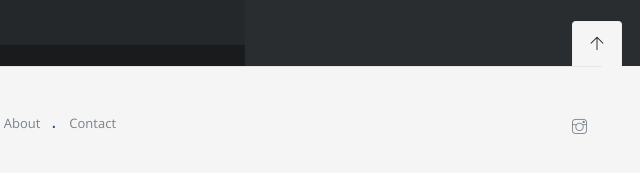
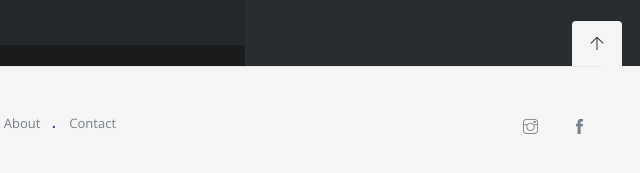
Before and after one commit to chloeminkyung/formula, a plain HTML site: page about.html in a window 1280 px wide. Shown: the part 2534-2707 px from the top of the page, 608-1248 px from the left. Drawn offline with nearby package versions, Linux system fonts and the light colour scheme; some packages are replaced by stand-ins of ours.

Commit message:
updated index, about page with additional info and added new image for car turkey

```diff
--- a/about.html
+++ b/about.html
@@ -306,6 +306,9 @@
                   <li>
                     <a target="_blank" href="https://www.instagram.com/hkust.ev_racing/"><i class="ti-instagram"></i></a>
                   </li>
+                  <li>
+                    <a target="_blank" href="https://www.facebook.com/HKUST-Electric-Vehicle-Racing-Group-EVRG-402574863531054/"><i class="ti-facebook"></i></a>
+                  </li>
                 </ul>
               </div>
             </div>
```
Also changed, not shown: cars-02.html (+3 -0 lines), cars.html (+3 -0 lines), contact.html (+3 -0 lines), index.html (+3 -0 lines), join-us.html (+3 -0 lines), partners.html (+3 -0 lines), team.html (+3 -0 lines).
